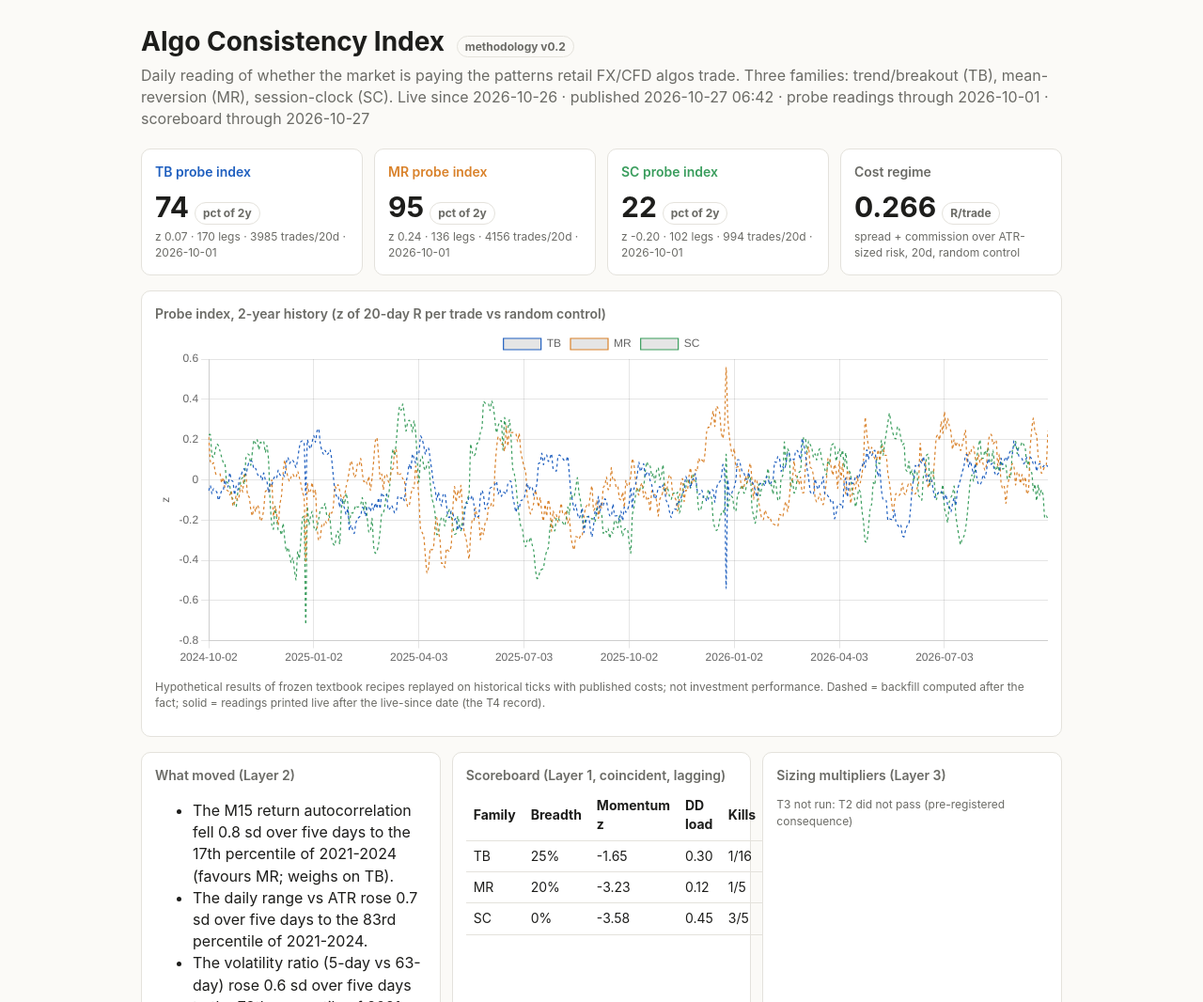
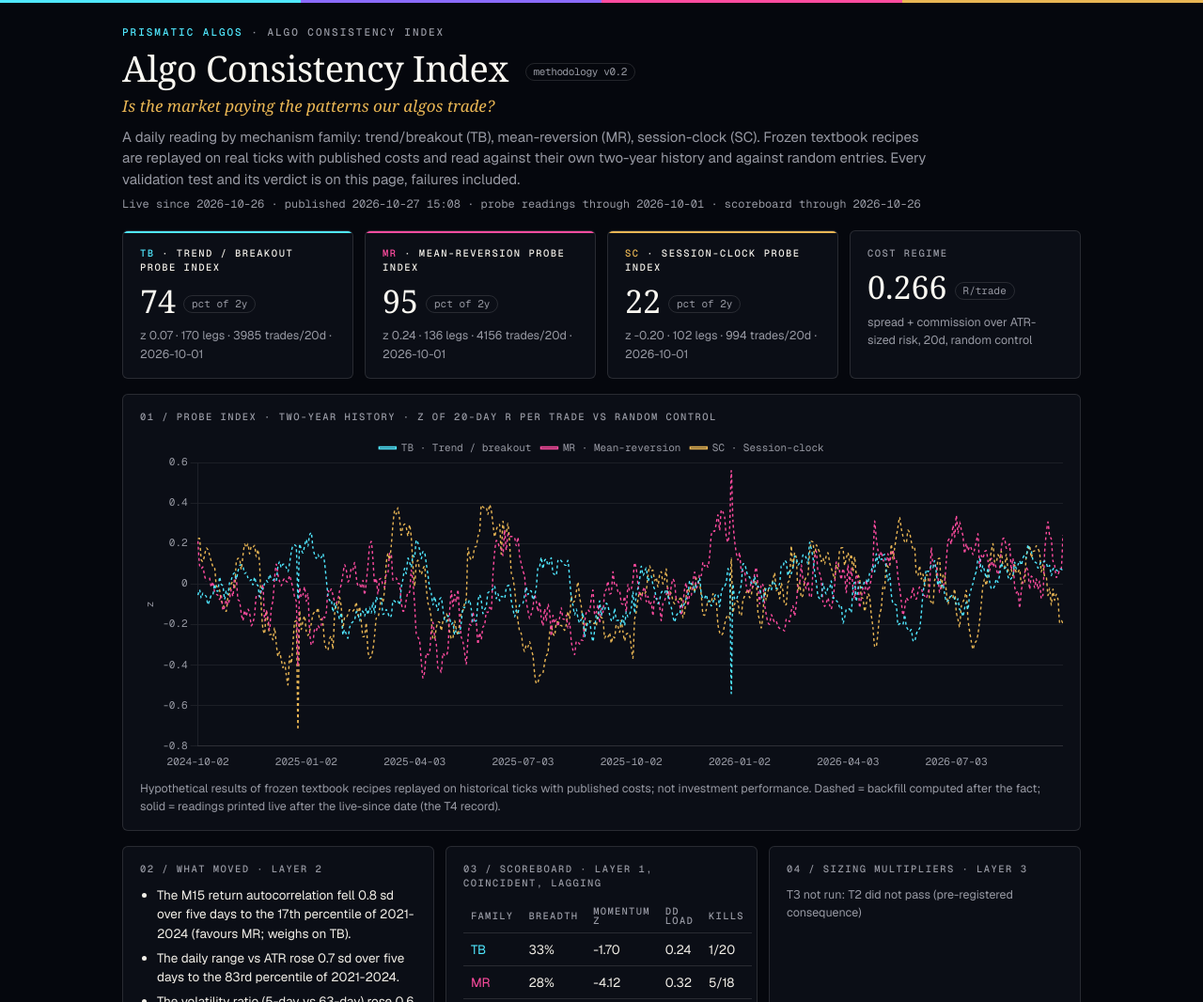
Before and after one commit to TheCryptocrat/algo-consistency-index, a plain HTML site: page index.html in a window 1280 px wide. Shown: the top 1066 px of the page at 94% size. Drawn offline with nearby package versions, Linux system fonts and the light colour scheme.

Commit message:
Prismatic Algos branding; change notice; Scoreboard on all accounts with panel-complete guard (decisions 2026-10-27)

```diff
--- a/data/aci_latest.json
+++ b/data/aci_latest.json
@@ -1,10 +1,10 @@
 {
  "methodology_version": "0.2",
  "live_since": "2026-10-26",
- "as_of": "2026-10-27 06:42",
+ "as_of": "2026-10-27 15:08",
  "status": "live",
  "readings_through": "2026-10-01",
- "scoreboard_through": "2026-10-27",
+ "scoreboard_through": "2026-10-26",
  "public_url": "https://thecryptocrat.github.io/algo-consistency-index/",
  "probe_index": {
   "date": "2026-10-01",
@@ -35,61 +35,65 @@
  },
  "scoreboard": {
   "label": "Coincident; live production accounts; lagging by construction",
-  "as_of": "2026-10-27 06:42",
-  "data_through": "2026-10-27",
+  "as_of": "2026-10-27 15:04",
+  "data_through": "2026-10-26",
   "tiers": [
    "P1"
   ],
+  "trailing_sparse_days_dropped": [
+   "2026-10-27"
+  ],
+  "membership": "all Bachelier accounts with a family tag and >=10 trading days (decision 2026-10-27); active = first appearance to last trade + 10 business days",
   "dd_budget_placeholder": true,
-  "sprt_calibration_fallback_accounts": 57,
+  "sprt_calibration_fallback_accounts": 91,
   "families": {
    "TB": {
-    "n_active": 16.0,
-    "breadth": 0.25,
-    "mom_mean_z": -0.148,
-    "mom_se": 0.0896,
-    "M": -1.6524,
-    "S": null,
-    "dd_load": 0.2961,
+    "n_active": 20.0,
+    "breadth": 0.3333,
+    "mom_mean_z": -0.1949,
+    "mom_se": 0.1146,
+    "M": -1.701,
+    "S": 52.1368,
+    "dd_load": 0.2394,
     "kill_count": 1.0,
-    "kill_share": 0.0625,
-    "date": "2026-10-23",
-    "accounts": 18,
-    "S_history_days": 30,
+    "kill_share": 0.05,
+    "date": "2026-10-26",
+    "accounts": 28,
+    "S_history_days": 118,
     "S_note": "percentile over the family's own M history (expanding, spec: trailing 2 years once available)"
    },
    "MR": {
-    "n_active": 5.0,
-    "breadth": 0.2,
-    "mom_mean_z": -0.2323,
-    "mom_se": 0.072,
-    "M": -3.227,
-    "S": 19.1176,
-    "dd_load": 0.1168,
-    "kill_count": 1.0,
-    "kill_share": 0.2,
-    "date": "2026-10-21",
-    "accounts": 21,
-    "S_history_days": 69,
+    "n_active": 18.0,
+    "breadth": 0.2778,
+    "mom_mean_z": -0.1855,
+    "mom_se": 0.0451,
+    "M": -4.1172,
+    "S": 1.1194,
+    "dd_load": 0.3244,
+    "kill_count": 5.0,
+    "kill_share": 0.2778,
+    "date": "2026-10-26",
+    "accounts": 42,
+    "S_history_days": 269,
     "S_note": "percentile over the family's own M history (expanding, spec: trailing 2 years once available)"
    },
    "SC": {
-    "n_active": 5.0,
-    "breadth": 0.0,
-    "mom_mean_z": -0.4204,
-    "mom_se": 0.1175,
-    "M": -3.5778,
-    "S": 7.3529,
-    "dd_load": 0.4502,
-    "kill_count": 3.0,
-    "kill_share": 0.6,
-    "date": "2026-10-21",
-    "accounts": 40,
-    "S_history_days": 69,
+    "n_active": 16.0,
+    "breadth": 0.0625,
+    "mom_mean_z": -0.2565,
+    "mom_se": 0.1048,
+    "M": -2.4475,
+    "S": 9.3137,
+    "dd_load": 0.3224,
+    "kill_count": 6.0,
+    "kill_share": 0.375,
+    "date": "2026-10-26",
+    "accounts": 51,
+    "S_history_days": 205,
     "S_note": "percentile over the family's own M history (expanding, spec: trailing 2 years once available)"
    }
   },
-  "headline_S": 13.24
+  "headline_S": 20.86
  },
  "pattern_integrity": {
   "label": "Leading candidate features; descriptive until T2 passes",
--- a/index.html
+++ b/index.html
@@ -1,31 +1,50 @@
 <!doctype html>
 <html lang="en"><head><meta charset="utf-8"><meta name="viewport" content="width=device-width, initial-scale=1">
 <title>Algo Consistency Index</title>
+<meta name="description" content="Prismatic Algos: a daily, pre-registered reading of whether the market is paying the patterns retail FX/CFD algos trade.">
+<link rel="preconnect" href="https://fonts.googleapis.com"><link rel="preconnect" href="https://fonts.gstatic.com" crossorigin>
+<link href="https://fonts.googleapis.com/css2?family=Geist:wght@400;500;600&family=Geist+Mono:wght@400;500&display=swap" rel="stylesheet">
 <style>
-:root{--bg:#fbfaf7;--fg:#1d1d1b;--mut:#6b6b66;--tb:#1f5fbf;--mr:#d9822b;--sc:#3a9d5d;--card:#fff;--line:#e4e2dc}
-@media (prefers-color-scheme:dark){:root:not([data-theme="light"]){--bg:#141413;--fg:#ecebe6;--mut:#a3a29c;--card:#1d1d1b;--line:#33332f}}
-:root[data-theme="dark"]{--bg:#141413;--fg:#ecebe6;--mut:#a3a29c;--card:#1d1d1b;--line:#33332f}
-body{margin:0;background:var(--bg);color:var(--fg);font:16px/1.45 -apple-system,Segoe UI,Helvetica,Arial,sans-serif}
-main{max-width:980px;margin:0 auto;padding:24px 16px}
-h1{font-size:28px;margin:0 0 4px}.sub{color:var(--mut);margin:0 0 20px}
+:root{--ink:#05070d;--soft:#0b0e16;--panel:#101520;--paper:#f1eee7;--bright:#f9f7f1;--mut:#9799a3;--line:#ffffff1f;--cyan:#50e8ff;--violet:#8b6cff;--magenta:#ff4ca0;--gold:#e9b654;--tb:#50e8ff;--mr:#ff4ca0;--sc:#e9b654;--display:Georgia,'Times New Roman',serif;--ui:Geist,-apple-system,'Segoe UI',Helvetica,Arial,sans-serif;--mono:'Geist Mono',ui-monospace,Menlo,monospace}
+html{background:var(--ink)}
+body{margin:0;background:var(--ink);color:var(--paper);font:15px/1.5 var(--ui);-webkit-font-smoothing:antialiased}
+main{max-width:1020px;margin:0 auto;padding:0 16px 40px}
+.rays{height:3px;background:linear-gradient(90deg,var(--cyan) 0 25%,var(--violet) 25% 50%,var(--magenta) 50% 75%,var(--gold) 75% 100%)}
+.brand{font:500 11px/1 var(--mono);letter-spacing:.18em;text-transform:uppercase;color:var(--cyan);margin:26px 0 12px}.brand span{color:var(--mut)}
+h1{font:400 38px/1.1 var(--display);letter-spacing:-.01em;color:var(--bright);margin:0 0 8px}
+.tagline{font:italic 17px/1.35 var(--display);color:var(--gold);margin:0 0 10px}
+.sub{color:var(--mut);margin:0 0 6px;max-width:860px}
+.status{display:block;font:12px/1.6 var(--mono);color:var(--mut);margin:6px 0 18px}
 .grid{display:grid;grid-template-columns:repeat(auto-fit,minmax(220px,1fr));gap:12px;margin:16px 0}
-.card{background:var(--card);border:1px solid var(--line);border-radius:10px;padding:14px}
-.card h3{margin:0 0 6px;font-size:14px;color:var(--mut);font-weight:600}.big{font-size:30px;font-weight:700}
-.tag{display:inline-block;font-size:12px;padding:2px 8px;border-radius:999px;border:1px solid var(--line);color:var(--mut);margin-left:6px}
-.hyp{font-size:12px;color:var(--mut)}table{border-collapse:collapse;width:100%;font-size:14px}td,th{padding:6px 8px;border-bottom:1px solid var(--line);text-align:left}
-canvas{width:100%;max-height:360px}.foot{color:var(--mut);font-size:13px;margin-top:28px}
-</style></head><body><main>
+.card{background:var(--soft);border:1px solid var(--line);border-radius:6px;padding:16px 18px;position:relative;overflow:hidden}
+.card h3{margin:0 0 10px;font:500 10.5px/1.4 var(--mono);letter-spacing:.14em;text-transform:uppercase;color:var(--mut)}
+.card.fam::before{content:"";position:absolute;left:0;top:0;right:0;height:2px;background:var(--acc)}
+.card.fam h3{color:var(--paper)}.card.fam h3 b{color:var(--acc);font-weight:500}
+.big{font:400 34px/1.1 var(--display);color:var(--bright)}
+.tag{display:inline-block;font:11px/1 var(--mono);padding:3px 8px;border-radius:999px;border:1px solid var(--line);color:var(--mut);margin-left:8px;vertical-align:middle}
+.hyp{font-size:12.5px;color:var(--mut);line-height:1.55;margin:8px 0 0}
+ul{margin:0;padding-left:18px}li{margin:0 0 6px;font-size:13.5px}
+table{border-collapse:collapse;width:100%;font-size:13.5px}td,th{padding:7px 8px;border-bottom:1px solid var(--line);text-align:left}th{font:500 10.5px/1 var(--mono);letter-spacing:.12em;text-transform:uppercase;color:var(--mut)}
+canvas{width:100%;max-height:360px}
+a{color:var(--cyan);text-decoration:none}a:hover{text-decoration:underline}
+.foot{color:var(--mut);font-size:12.5px;margin-top:30px;border-top:1px solid var(--line);padding-top:16px}
+.sig{font:italic 14px/1.4 var(--display);color:var(--gold);margin-top:8px}
+</style></head><body><div class="rays"></div><main>
+<p class="brand">Prismatic Algos <span>· Algo Consistency Index</span></p>
 <h1>Algo Consistency Index <span class="tag" id="ver"></span></h1>
-<p class="sub">Daily reading of whether the market is paying the patterns retail FX/CFD algos trade. Three families: trend/breakout (TB), mean-reversion (MR), session-clock (SC). <span id="status"></span></p>
+<p class="tagline">Is the market paying the patterns our algos trade?</p>
+<p class="sub">A daily reading by mechanism family: trend/breakout (TB), mean-reversion (MR), session-clock (SC). Frozen textbook recipes are replayed on real ticks with published costs and read against their own two-year history and against random entries. Every validation test and its verdict is on this page, failures included.</p>
+<span class="status" id="status"></span>
 <div class="grid" id="cards"></div>
-<div class="card"><h3>Probe index, 2-year history (z of 20-day R per trade vs random control)</h3><canvas id="chart"></canvas><p class="hyp">Hypothetical results of frozen textbook recipes replayed on historical ticks with published costs; not investment performance. Dashed = backfill computed after the fact; solid = readings printed live after the live-since date (the T4 record).</p></div>
+<div class="card"><h3>01 / Probe index · two-year history · z of 20-day R per trade vs random control</h3><canvas id="chart"></canvas><p class="hyp">Hypothetical results of frozen textbook recipes replayed on historical ticks with published costs; not investment performance. Dashed = backfill computed after the fact; solid = readings printed live after the live-since date (the T4 record).</p></div>
 <div class="grid">
- <div class="card"><h3>What moved (Layer 2)</h3><ul id="moved"></ul></div>
- <div class="card"><h3>Scoreboard (Layer 1, coincident, lagging)</h3><table id="sb"></table></div>
- <div class="card"><h3>Sizing multipliers (Layer 3)</h3><div id="mult"></div></div>
+ <div class="card"><h3>02 / What moved · Layer 2</h3><ul id="moved"></ul></div>
+ <div class="card"><h3>03 / Scoreboard · Layer 1, coincident, lagging</h3><table id="sb"></table></div>
+ <div class="card"><h3>04 / Sizing multipliers · Layer 3</h3><div id="mult"></div></div>
 </div>
-<div class="card"><h3>Validation record</h3><table id="val"></table><p class="hyp">Every test is pre-registered before it runs; failures are published. <a href="methodology.html">Methodology and reports</a> · <a href="data/aci_latest.json">JSON</a> · <a href="data/aci_history.csv">CSV history</a></p></div>
+<div class="card"><h3>05 / Validation record</h3><table id="val"></table><p class="hyp">Every test is pre-registered before it runs; failures are published. <a href="methodology.html">Methodology, change notices and reports</a> · <a href="data/aci_latest.json">JSON</a> · <a href="data/aci_history.csv">CSV history</a></p></div>
 <p class="foot" id="disc"></p>
+<p class="sig">Prismatic Algos · Trade the market from every direction. · Proof, not promises.</p>
 </main>
 <script src="https://cdnjs.cloudflare.com/ajax/libs/Chart.js/4.4.1/chart.umd.min.js"></script>
 <script>
@@ -33,15 +52,17 @@ canvas{width:100%;max-height:360px}.foot{color:var(--mut);font-size:13px;margin-
  const j=await (await fetch('data/aci_latest.json')).json();
  document.getElementById('ver').textContent='methodology v'+j.methodology_version;
  document.getElementById('status').textContent=(j.status==='live'?'Live since '+j.live_since:'Backfill only; not yet printing live')+' · published '+j.as_of+(j.readings_through?' · probe readings through '+j.readings_through:'')+(j.scoreboard_through?' · scoreboard through '+j.scoreboard_through:'');
- const col={TB:getComputedStyle(document.documentElement).getPropertyValue('--tb'),MR:getComputedStyle(document.documentElement).getPropertyValue('--mr'),SC:getComputedStyle(document.documentElement).getPropertyValue('--sc')};
+ const cs=getComputedStyle(document.documentElement);const col={TB:cs.getPropertyValue('--tb').trim(),MR:cs.getPropertyValue('--mr').trim(),SC:cs.getPropertyValue('--sc').trim()};
+ const names={TB:'Trend / breakout',MR:'Mean-reversion',SC:'Session-clock'};
  const cards=document.getElementById('cards');
- for(const f of ['TB','MR','SC']){const p=j.probe_index.families[f];cards.insertAdjacentHTML('beforeend',`<div class="card"><h3 style="color:${col[f]}">${f} probe index</h3><div class="big">${p.percentile_2y.toFixed(0)}<span class="tag">pct of 2y</span></div><div class="hyp">z ${p.reading_z.toFixed(2)} · ${p.legs} legs · ${p.trades_20d} trades/20d · ${j.probe_index.date}</div></div>`)}
+ for(const f of ['TB','MR','SC']){const p=j.probe_index.families[f];cards.insertAdjacentHTML('beforeend',`<div class="card fam" style="--acc:${col[f]}"><h3><b>${f}</b> · ${names[f]} probe index</h3><div class="big">${p.percentile_2y.toFixed(0)}<span class="tag">pct of 2y</span></div><div class="hyp">z ${p.reading_z.toFixed(2)} · ${p.legs} legs · ${p.trades_20d} trades/20d · ${j.probe_index.date}</div></div>`)}
  cards.insertAdjacentHTML('beforeend',`<div class="card"><h3>Cost regime</h3><div class="big">${j.probe_index.cost_regime_R_per_trade.toFixed(3)}<span class="tag">R/trade</span></div><div class="hyp">spread + commission over ATR-sized risk, 20d, random control</div></div>`);
  const txt=await (await fetch('data/aci_history.csv')).text();const rows=txt.trim().split('\n').map(r=>r.split(','));const h=rows[0];const ix=k=>h.indexOf(k);
  const last=rows.slice(-520);const labels=last.map(r=>r[0]);
- new Chart(document.getElementById('chart'),{type:'line',data:{labels,datasets:['TB','MR','SC'].map(f=>({label:f,data:last.map(r=>+r[ix('probe_'+f)]||null),borderColor:col[f],borderWidth:1.2,pointRadius:0,tension:0.2,segment:{borderDash:c=>(j.live_since&&labels[c.p1DataIndex]<=j.live_since)?[3,3]:undefined}}))},options:{animation:false,plugins:{legend:{position:'top'}},scales:{x:{ticks:{maxTicksLimit:8}},y:{title:{display:true,text:'z'}}}}});
+ Chart.defaults.color='#9799a3';Chart.defaults.borderColor='rgba(255,255,255,.08)';Chart.defaults.font.family="'Geist Mono',Menlo,monospace";Chart.defaults.font.size=11;
+ new Chart(document.getElementById('chart'),{type:'line',data:{labels,datasets:['TB','MR','SC'].map(f=>({label:f+' · '+names[f],data:last.map(r=>+r[ix('probe_'+f)]||null),borderColor:col[f],borderWidth:1.4,pointRadius:0,tension:0.2,segment:{borderDash:c=>(j.live_since&&labels[c.p1DataIndex]<=j.live_since)?[3,3]:undefined}}))},options:{animation:false,plugins:{legend:{position:'top',labels:{boxWidth:18,boxHeight:2,usePointStyle:false}}},scales:{x:{ticks:{maxTicksLimit:8},grid:{display:false}},y:{title:{display:true,text:'z'},grid:{color:'rgba(255,255,255,.07)'}}}}});
  document.getElementById('moved').innerHTML=(j.pattern_integrity.what_moved||[]).map(s=>`<li>${s}</li>`).join('')||'<li>—</li>';
- const sb=j.scoreboard.families||{};document.getElementById('sb').innerHTML='<tr><th>Family</th><th>Breadth</th><th>Momentum z</th><th>DD load</th><th>Kills</th></tr>'+['TB','MR','SC'].map(f=>sb[f]?`<tr><td>${f}</td><td>${(sb[f].breadth*100).toFixed(0)}%</td><td>${sb[f].M==null?'—':sb[f].M.toFixed(2)}</td><td>${(sb[f].dd_load||0).toFixed(2)}</td><td>${sb[f].kill_count}/${sb[f].n_active}</td></tr>`:`<tr><td>${f}</td><td colspan=4 class="hyp">fewer than 5 production accounts</td></tr>`).join('');
+ const sb=j.scoreboard.families||{};document.getElementById('sb').innerHTML='<tr><th>Family</th><th>Breadth</th><th>Momentum z</th><th>DD load</th><th>Kills</th></tr>'+['TB','MR','SC'].map(f=>sb[f]?`<tr><td style="color:${col[f]}">${f}</td><td>${(sb[f].breadth*100).toFixed(0)}%</td><td>${sb[f].M==null?'—':sb[f].M.toFixed(2)}</td><td>${(sb[f].dd_load||0).toFixed(2)}</td><td>${sb[f].kill_count}/${sb[f].n_active}</td></tr>`:`<tr><td style="color:${col[f]}">${f}</td><td colspan=4 class="hyp">fewer than 5 production accounts</td></tr>`).join('');
  document.getElementById('mult').innerHTML=j.multipliers.published?'<table>'+Object.entries(j.multipliers.families).map(([f,m])=>`<tr><td>${f}</td><td>×${m.multiplier}</td></tr>`).join('')+'</table>':`<p class="hyp">${j.multipliers.note}</p>`;
  document.getElementById('val').innerHTML=Object.entries(j.validation).map(([k,v])=>`<tr><td>${k}</td><td>${v}</td></tr>`).join('');
  document.getElementById('disc').textContent=j.disclaimer;
```
Also changed, not shown: methodology.html (+13 -4 lines), data/aci_history.csv, 1 other file.
